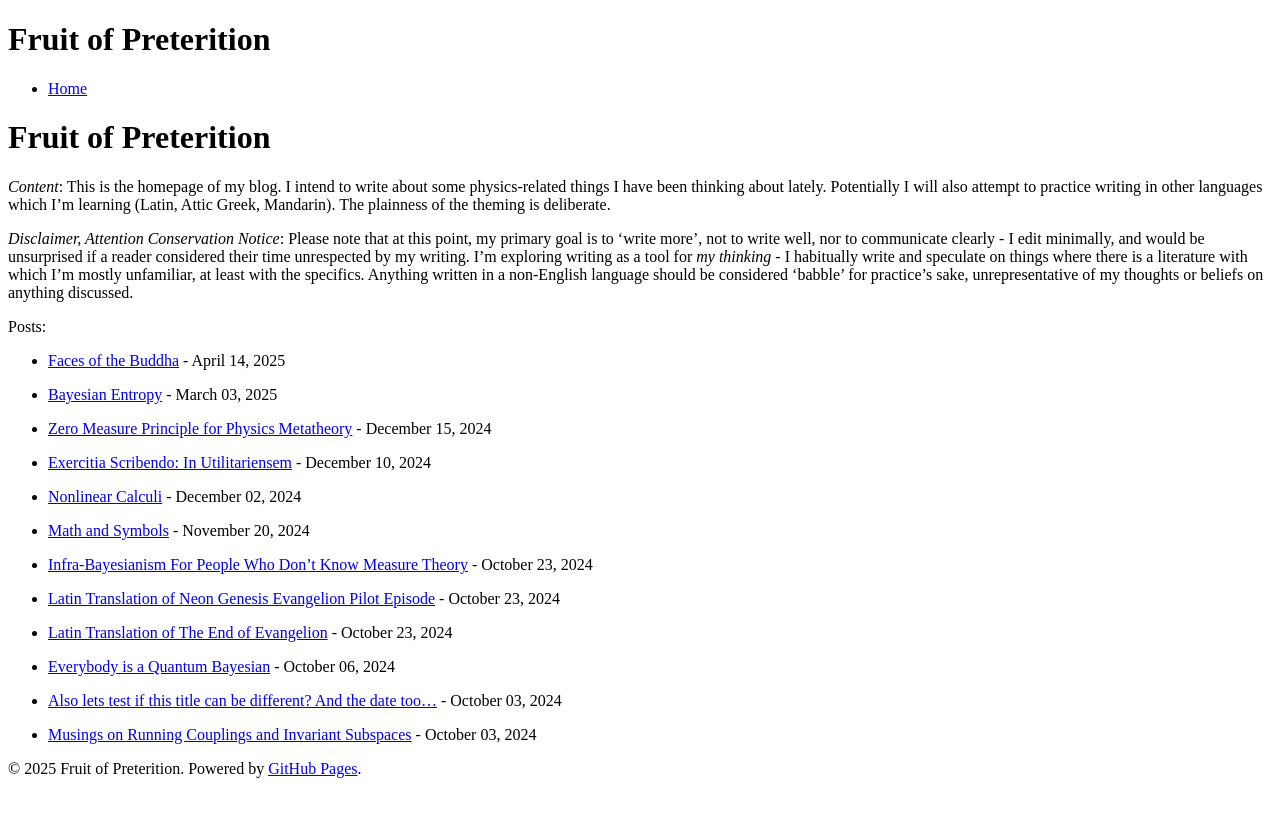
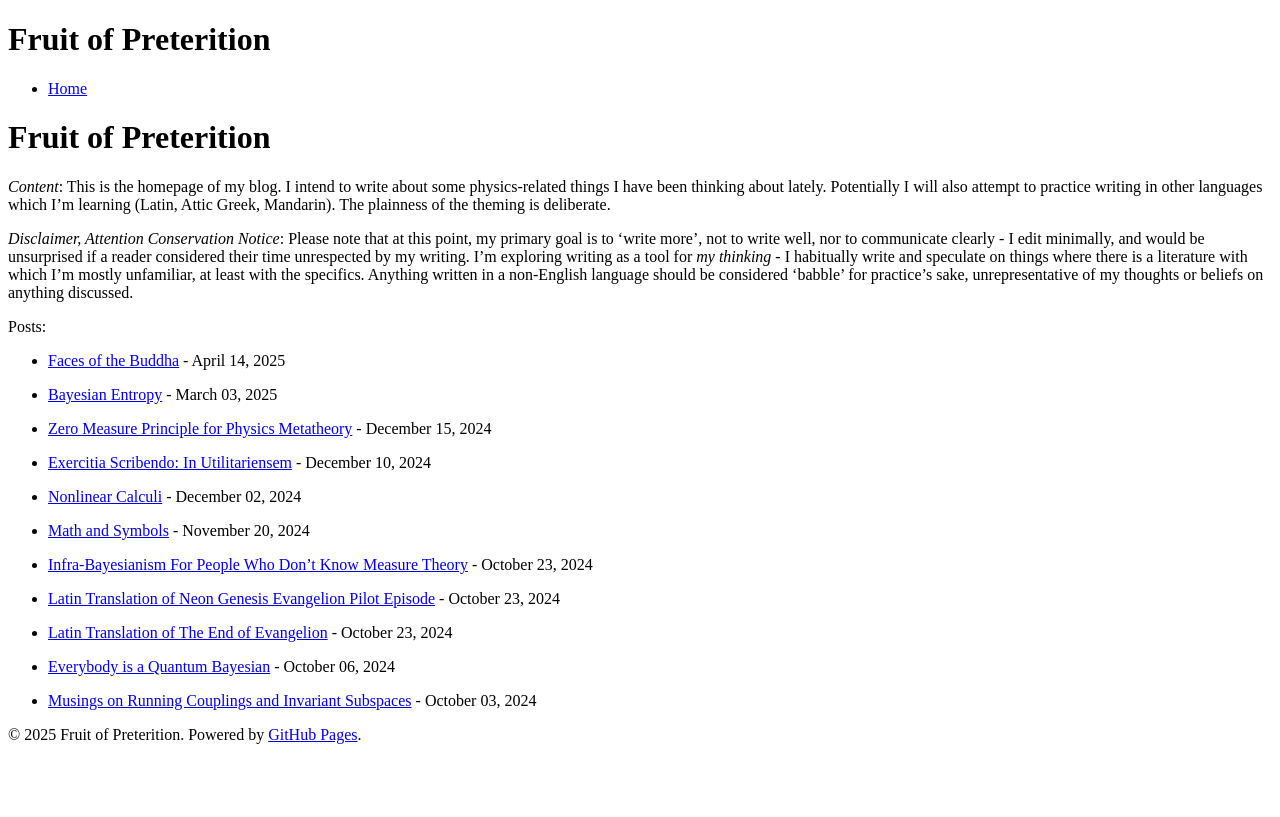
Before and after one commit to CharlesR-W/crw-blog, a Jekyll site: the page built from index.md, in a window 1280 px wide. Shown: the top 817 px of the page. Built offline with Jekyll 4.4.1, drawn with Linux system fonts in a browser that asks for light colours; some of the changed lines change nothing that is shown.

Commit message:
Update blog from Obsidian

```diff
--- a/_config.yml
+++ b/_config.yml
@@ -4,3 +4,15 @@ description: Personal Blog
 markdown: kramdown
 permalink: /:title/
 baseurl: "/crw-blog"
+
+# Kramdown configuration for better math handling
+kramdown:
+  math_engine: mathjax
+  syntax_highlighter: rouge
+  syntax_highlighter_opts:
+    block:
+      line_numbers: false
+  # Disable Kramdown's math processing to avoid conflicts with MathJax
+  math_engine_opts:
+    delimiters: 'dollars'
+    output: 'mathml'
--- a/_layouts/default.html
+++ b/_layouts/default.html
@@ -1,5 +1,6 @@
 <!DOCTYPE html>
 <html lang="en">
+
 <head>
   <meta charset="UTF-8">
   <meta name="viewport" content="width=device-width, initial-scale=1.0">
@@ -13,22 +14,31 @@
         inlineMath: [['$', '$'], ['\\(', '\\)']],
         displayMath: [['$$', '$$'], ['\\[', '\\]']],
         processEscapes: true,
+        processEnvironments: true,
         tags: 'ams'
       },
       options: {
         skipHtmlTags: ['script', 'noscript', 'style', 'textarea', 'pre'],
-          ignoreHtmlClass: "tex2jax_ignore"
+        ignoreHtmlClass: "tex2jax_ignore",
+        processHtmlClass: "tex2jax_process"
       },
       svg: {
         fontCache: 'global'
+      },
+      startup: {
+        pageReady: function () {
+          return MathJax.startup.defaultPageReady().then(function () {
+            console.log('MathJax is loaded and ready');
+          });
+        }
       }
     };
   </script>
-    <script type="text/javascript" async
-      src="https://polyfill.io/v3/polyfill.min.js?features=es6"></script>
+  <script type="text/javascript" async src="https://polyfill.io/v3/polyfill.min.js?features=es6"></script>
   <script type="text/javascript" async
     src="https://cdnjs.cloudflare.com/ajax/libs/mathjax/3.2.0/es5/tex-svg.js"></script>
 </head>
+
 <body>
   <!-- Header and site title -->
   <header>
@@ -47,7 +57,9 @@
 
   <!-- Footer with basic info -->
   <footer>
-        <p>&copy; {{ site.time | date: '%Y' }} {{ site.title }}. Powered by <a href="https://pages.github.com/">GitHub Pages</a>.</p>
+    <p>&copy; {{ site.time | date: '%Y' }} {{ site.title }}. Powered by <a href="https://pages.github.com/">GitHub
+        Pages</a>.</p>
   </footer>
 </body>
+
 </html>
--- a/_posts/2025-06-15-Real-Format-Publish-Test.md
+++ /dev/null
@@ -1,5 +0,0 @@
----
-title: Also lets test if this title can be different?  And the date too...
-date: 2024-10-03
----
-TEST renewed to see if it publishes right
```
Lines whose indentation alone changed are shown as unchanged.
